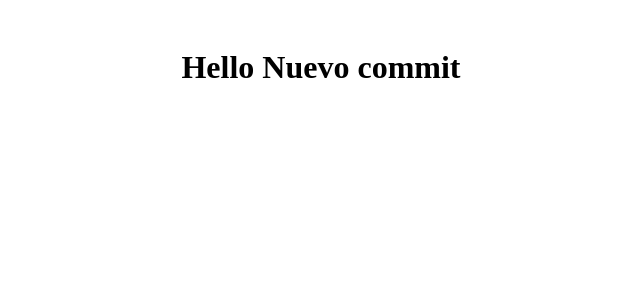
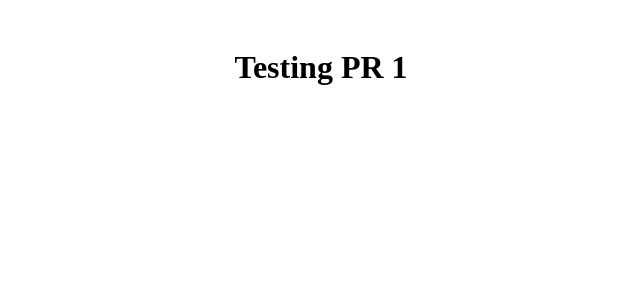
Before and after one commit to CrissAlvarezH/github-actions-cicd, a Next.js app: page / in a window 1280 px wide. Shown: the top 300 px of the page, without its empty margins (319-959 px from the left). Built offline with nearby package versions, Linux system fonts and the light colour scheme.

Commit message:
testing pr 1

```diff
--- a/pages/index.tsx
+++ b/pages/index.tsx
@@ -1,7 +1,7 @@
 export default function Home() {
   return (
       <div style={{display: "flex", justifyContent: "center", alignItems: "center", padding: "20px 20px"}}>
-        <h1>Hello Nuevo commit</h1>
+        <h1>Testing PR 1</h1>
       </div>
   )
 }
```
